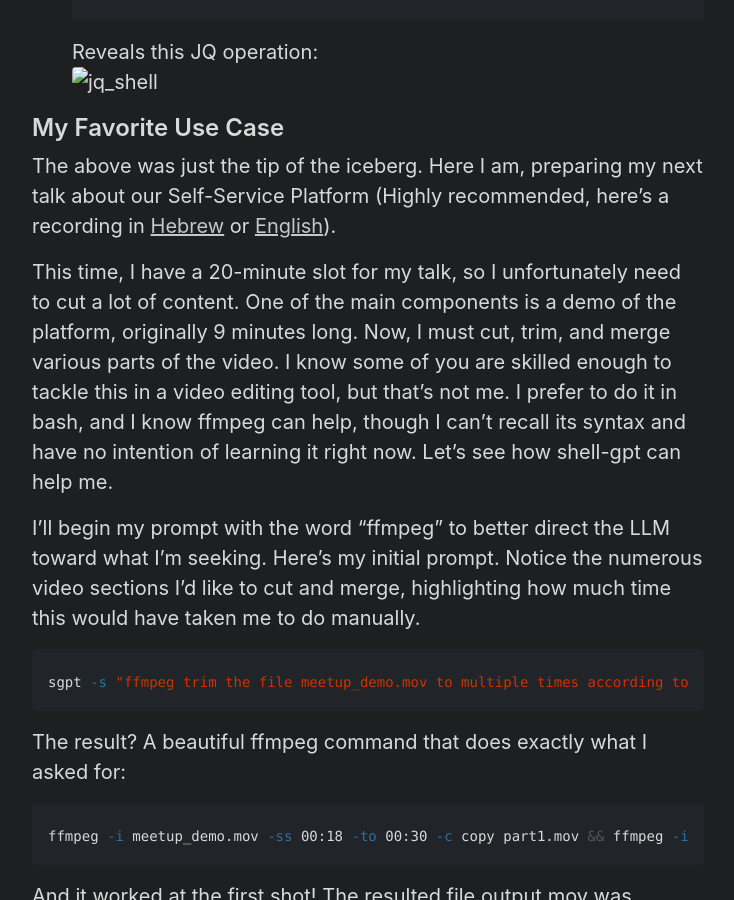
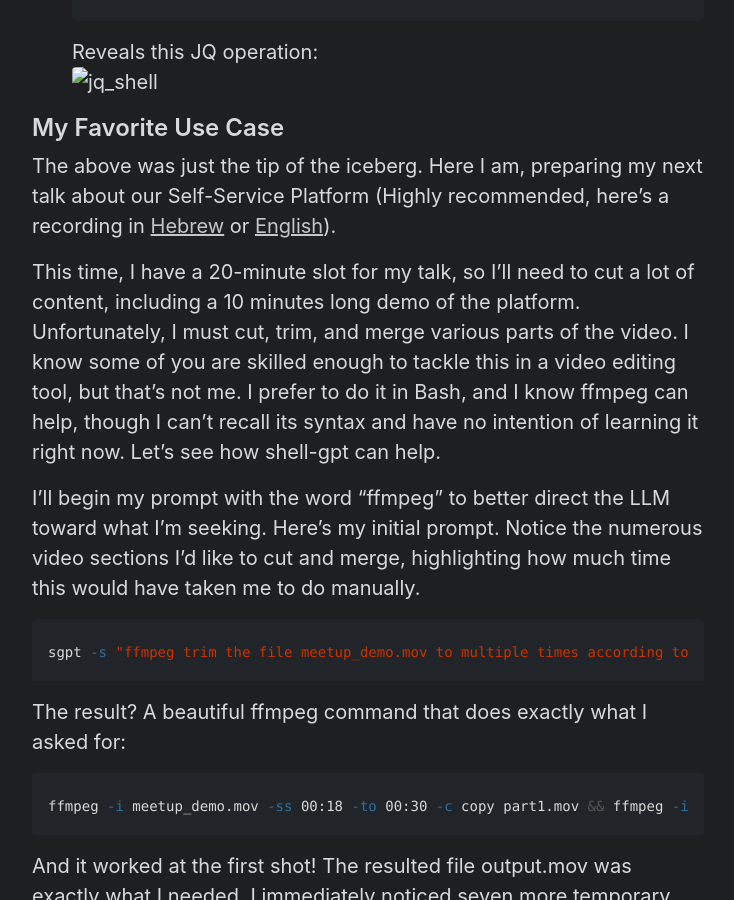
Before and after one commit to ofirsharony/ofirsharony.github.io, a Jekyll site: the page built from _posts/2024-11-08-sgpt.md, in a window 1280 px wide and 900 px high, scrolled down 1934 px. Shown: the whole window, without its empty margins (272-1006 px from the left). Built offline with Jekyll 4.4.1, drawn with Linux system fonts in a browser that asks for light colours.

Commit message:
update text

```diff
--- a/_posts/2024-11-08-sgpt.md
+++ b/_posts/2024-11-08-sgpt.md
@@ -69,9 +69,9 @@
 The above was just the tip of the iceberg.
 Here I am, preparing my next talk about our Self-Service Platform (Highly recommended, here's a recording in [Hebrew](https://www.youtube.com/watch?v=g2QXESqjHVM) or [English](https://www.youtube.com/watch?v=pNiXGw-LLZc&t=2s)).
 
-This time, I have a 20-minute slot for my talk, so I unfortunately need to cut a lot of content. One of the main components is a demo of the platform, originally 9 minutes long. Now, I must cut, trim, and merge various parts of the video.
-I know some of you are skilled enough to tackle this in a video editing tool, but that's not me. I prefer to do it in bash, and I know ffmpeg can help, though I can't recall its syntax and have no intention of learning it right now.
-Let's see how shell-gpt can help me.
+This time, I have a 20-minute slot for my talk, so I'll need to cut a lot of content, including a 10 minutes long demo of the platform. Unfortunately, I must cut, trim, and merge various parts of the video.
+I know some of you are skilled enough to tackle this in a video editing tool, but that's not me. I prefer to do it in Bash, and I know ffmpeg can help, though I can't recall its syntax and have no intention of learning it right now.
+Let's see how shell-gpt can help.
 
 I'll begin my prompt with the word "ffmpeg" to better direct the LLM toward what I'm seeking.
 Here’s my initial prompt. Notice the numerous video sections I’d like to cut and merge, highlighting how much time this would have taken me to do manually.
```
